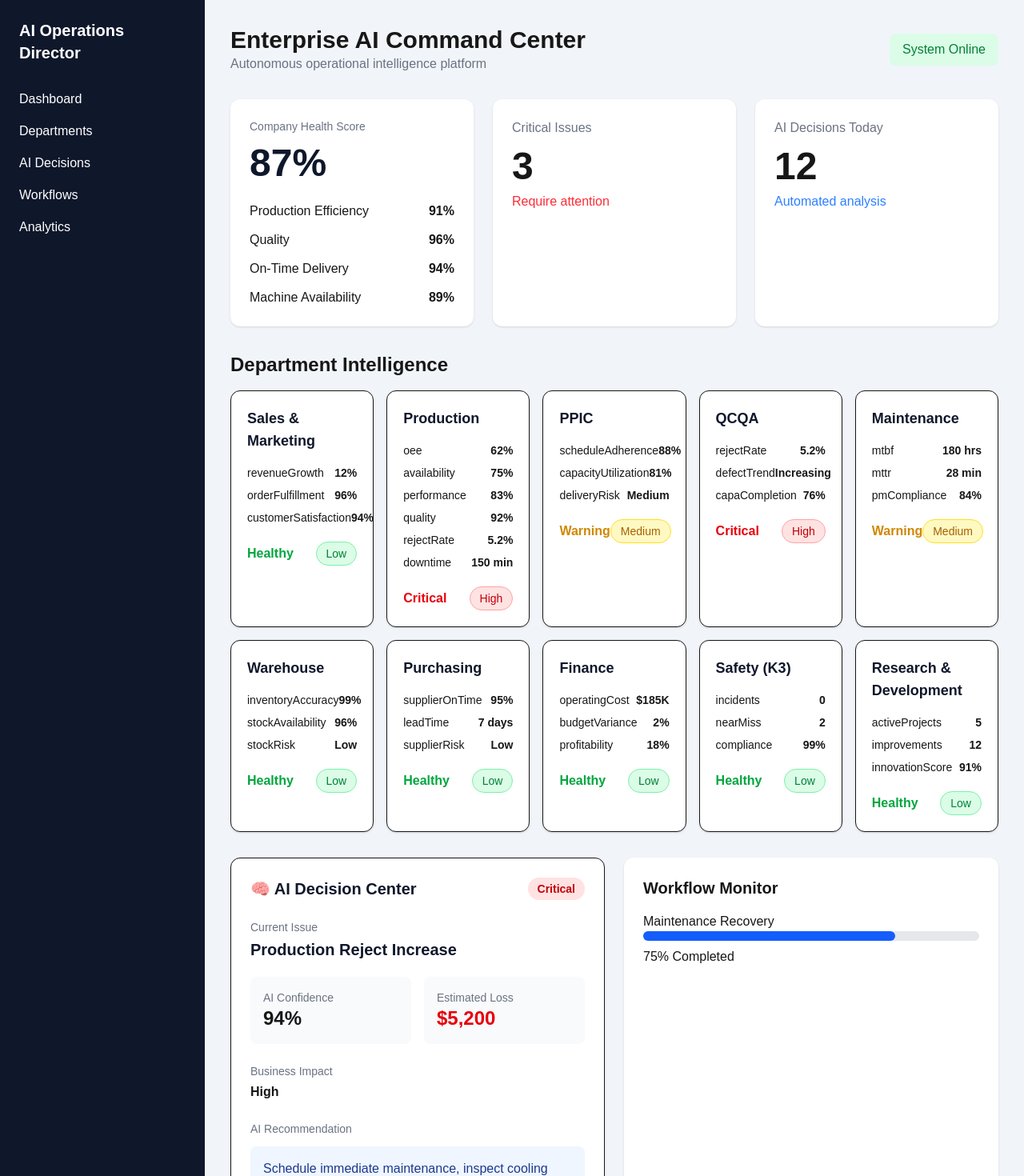
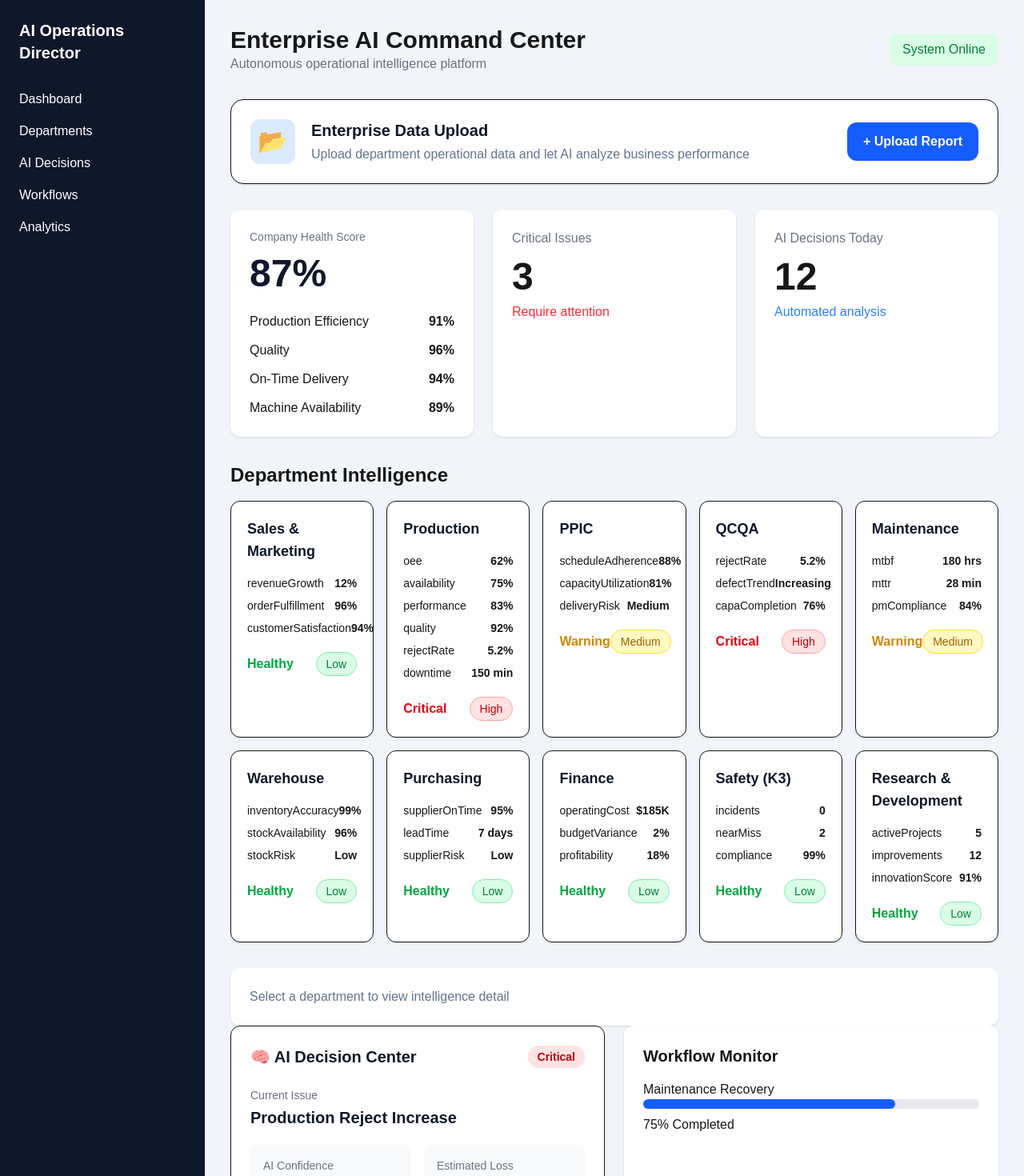
Before and after one commit to herfando/enterprise-ai-operations-director, a Next.js app in the folder frontend/: page / in a window 1280 px wide. Shown: the top 1470 px of the page at 80% size. Built offline with nearby package versions, Linux system fonts and the light colour scheme.

Commit message:
modified:   src/app/page.tsx         modified:   src/components/DepartmentCard.tsx         new file:   src/components/UploadReportModal

```diff
--- a/frontend/src/app/page.tsx
+++ b/frontend/src/app/page.tsx
@@ -11,11 +11,15 @@ import { departments } from "@/lib/data";
 
 import { useState } from "react";
 import type { Department } from "@/lib/data";
+import DepartmentDetail from "@/components/DepartmentDetail";
+
+import UploadReportModal from "@/components/UploadReportModal";
 
 export default function Home() {
-  const [selectedDepartment, setSelectedDepartment] =
-    useState<Department | null>(null);
-
+  const [selectedDepartment, setSelectedDepartment] = useState<number | null>(
+    null,
+  );
+  const [isUploadOpen, setIsUploadOpen] = useState(false);
   return (
     <main className="flex min-h-screen bg-slate-100">
       {/* Sidebar */}
@@ -26,6 +30,78 @@ export default function Home() {
 
       <section className="flex-1 p-8">
         <Header />
+        <div className="mb-8">
+          <div
+            onClick={() => setIsUploadOpen(true)}
+            className="
+      bg-white
+      rounded-2xl
+      shadow
+      p-6
+      border
+      cursor-pointer
+      hover:shadow-lg
+      transition-all
+      group
+    "
+          >
+            <div className="flex items-center justify-between">
+              <div className="flex items-center gap-5">
+                <div
+                  className="
+          w-14
+          h-14
+          rounded-xl
+          bg-blue-100
+          flex
+          items-center
+          justify-center
+          text-3xl
+          "
+                >
+                  📂
+                </div>
+
+                <div>
+                  <h3
+                    className="
+            text-xl
+            font-bold
+            text-slate-900
+          "
+                  >
+                    Enterprise Data Upload
+                  </h3>
+
+                  <p
+                    className="
+            text-slate-500
+            mt-1
+          "
+                  >
+                    Upload department operational data and let AI analyze
+                    business performance
+                  </p>
+                </div>
+              </div>
+
+              <div
+                className="
+        bg-blue-600
+        text-white
+        px-5
+        py-3
+        rounded-xl
+        font-semibold
+        group-hover:bg-blue-700
+        transition
+        "
+              >
+                + Upload Report
+              </div>
+            </div>
+          </div>
+        </div>
 
         {/* Company Overview */}
 
@@ -61,10 +137,21 @@ export default function Home() {
               status={department.status}
               risk={department.risk}
               kpis={department.kpis}
-              onClick={() => setSelectedDepartment(department)}
+              analysis={department.analysis}
+              isSelected={selectedDepartment === department.id}
+              onClick={() =>
+                setSelectedDepartment(
+                  selectedDepartment === department.id ? null : department.id,
+                )
+              }
             />
           ))}
         </div>
+        <DepartmentDetail
+          department={
+            departments.find((dept) => dept.id === selectedDepartment) || null
+          }
+        />
 
         {/* AI Decision + Workflow */}
 
@@ -73,6 +160,11 @@ export default function Home() {
 
           <WorkflowMonitor />
         </div>
+
+        <UploadReportModal
+          open={isUploadOpen}
+          onClose={() => setIsUploadOpen(false)}
+        />
       </section>
     </main>
   );
--- a/frontend/src/components/DepartmentCard.tsx
+++ b/frontend/src/components/DepartmentCard.tsx
@@ -5,6 +5,8 @@ type Props = {
   status: string;
   risk: string;
   kpis: KPI[];
+  analysis: any;
+  isSelected: boolean;
   onClick: () => void;
 };
 
@@ -13,6 +15,8 @@ export default function DepartmentCard({
   status,
   risk,
   kpis,
+  analysis,
+  isSelected,
   onClick,
 }: Props) {
   const riskColor =
@@ -30,7 +34,14 @@ export default function DepartmentCard({
         : "text-green-600";
 
   return (
-    <div onClick={onClick} className="bg-white rounded-xl shadow p-5 border">
+    <div
+      onClick={onClick}
+      className={`
+    bg-white rounded-xl shadow p-5 border cursor-pointer
+    transition-all duration-300
+    ${isSelected ? "md:col-span-2 lg:col-span-2" : ""}
+  `}
+    >
       <h3 className="text-lg font-bold text-slate-900">{name}</h3>
 
       <div className="mt-4 space-y-2">
@@ -42,6 +53,47 @@ export default function DepartmentCard({
         ))}
       </div>
 
+      {isSelected && (
+        <div className="mt-6 border-t pt-5">
+          <h4 className="font-bold text-lg mb-3">Operational Analysis</h4>
+
+          <div className="grid grid-cols-1 md:grid-cols-3 gap-3">
+            {analysis.issues?.map((item: string) => (
+              <div key={item} className="bg-red-50 p-3 rounded">
+                {item}
+              </div>
+            ))}
+          </div>
+
+          <h4 className="font-bold mt-5 mb-3">Root Cause</h4>
+
+          {analysis.rootCause?.map((item: string) => (
+            <p key={item}>• {item}</p>
+          ))}
+
+          {analysis.machines && (
+            <>
+              <h4 className="font-bold mt-5 mb-3">Machine Monitoring</h4>
+
+              {analysis.machines.map((machine: any) => (
+                <div
+                  key={machine.name}
+                  className="bg-slate-50 p-3 rounded mb-2"
+                >
+                  <b>{machine.name}</b>
+
+                  <p>Status: {machine.status}</p>
+
+                  <p>Downtime: {machine.downtime}</p>
+
+                  <p>Reason: {machine.reason}</p>
+                </div>
+              ))}
+            </>
+          )}
+        </div>
+      )}
+
       <div className="mt-5 flex justify-between items-center">
         <span className={`font-semibold ${statusColor}`}>{status}</span>
 
--- /dev/null
+++ b/frontend/src/components/UploadReportModal.tsx
@@ -0,0 +1,175 @@
+"use client";
+
+import { useState } from "react";
+
+type Props = {
+  open: boolean;
+  onClose: () => void;
+};
+
+const departments = [
+  "Sales & Marketing",
+  "Production",
+  "PPIC",
+  "QCQA",
+  "Maintenance",
+  "Warehouse",
+  "Purchasing",
+  "Finance",
+  "Safety (K3)",
+  "Research & Development",
+];
+
+export default function UploadReportModal({ open, onClose }: Props) {
+  const [step, setStep] = useState(1);
+  const [department, setDepartment] = useState("");
+  const [file, setFile] = useState<File | null>(null);
+
+  if (!open) return null;
+
+  function resetModal() {
+    setStep(1);
+    setDepartment("");
+    setFile(null);
+    onClose();
+  }
+
+  function handleContinue() {
+    if (!department) {
+      alert("Please select a department.");
+      return;
+    }
+
+    setStep(2);
+  }
+
+  function handleProcessAI() {
+    if (!file) {
+      alert("Please select a file.");
+      return;
+    }
+
+    console.log({
+      department,
+      file,
+    });
+
+    alert("File uploaded. AI Processing started.");
+
+    resetModal();
+  }
+
+  return (
+    <div className="fixed inset-0 bg-black/50 flex items-center justify-center z-50">
+      <div className="bg-white rounded-2xl shadow-xl w-full max-w-2xl p-8">
+        <div className="flex justify-between items-center mb-6">
+          <h2 className="text-2xl font-bold">Upload Department Report</h2>
+
+          <button onClick={resetModal} className="text-2xl">
+            ✕
+          </button>
+        </div>
+
+        {/* STEP 1 */}
+
+        {step === 1 && (
+          <>
+            <p className="text-slate-500 mb-5">
+              Select the department that owns this report.
+            </p>
+
+            <select
+              className="w-full border rounded-lg p-3"
+              value={department}
+              onChange={(e) => setDepartment(e.target.value)}
+            >
+              <option value="">Select Department</option>
+
+              {departments.map((dept) => (
+                <option key={dept} value={dept}>
+                  {dept}
+                </option>
+              ))}
+            </select>
+
+            <div className="flex justify-end mt-8">
+              <button
+                onClick={handleContinue}
+                className="bg-blue-600 text-white px-6 py-3 rounded-lg"
+              >
+                Continue →
+              </button>
+            </div>
+          </>
+        )}
+
+        {/* STEP 2 */}
+
+        {step === 2 && (
+          <>
+            <div className="mb-5">
+              <p className="text-sm text-slate-500">Department</p>
+
+              <h3 className="text-xl font-bold">{department}</h3>
+            </div>
+
+            <label
+              className="
+              border-2
+              border-dashed
+              rounded-xl
+              p-12
+              flex
+              flex-col
+              items-center
+              justify-center
+              cursor-pointer
+              hover:bg-slate-50
+              transition
+              "
+            >
+              <input
+                type="file"
+                className="hidden"
+                accept=".xlsx,.xls,.csv,.pdf,.png,.jpg,.jpeg"
+                onChange={(e) => setFile(e.target.files?.[0] || null)}
+              />
+
+              <p className="text-lg font-semibold">Drag & Drop File</p>
+
+              <p className="text-slate-500 mt-2">or click to browse</p>
+
+              <p className="text-sm mt-5 text-slate-400">
+                Excel • CSV • PDF • Image
+              </p>
+            </label>
+
+            {file && (
+              <div className="mt-5 bg-slate-100 rounded-lg p-4">
+                <p className="font-semibold">Selected File</p>
+
+                <p>{file.name}</p>
+              </div>
+            )}
+
+            <div className="flex justify-between mt-8">
+              <button
+                onClick={() => setStep(1)}
+                className="border px-6 py-3 rounded-lg"
+              >
+                ← Back
+              </button>
+
+              <button
+                onClick={handleProcessAI}
+                className="bg-blue-600 text-white px-6 py-3 rounded-lg"
+              >
+                Process With AI
+              </button>
+            </div>
+          </>
+        )}
+      </div>
+    </div>
+  );
+}
```
